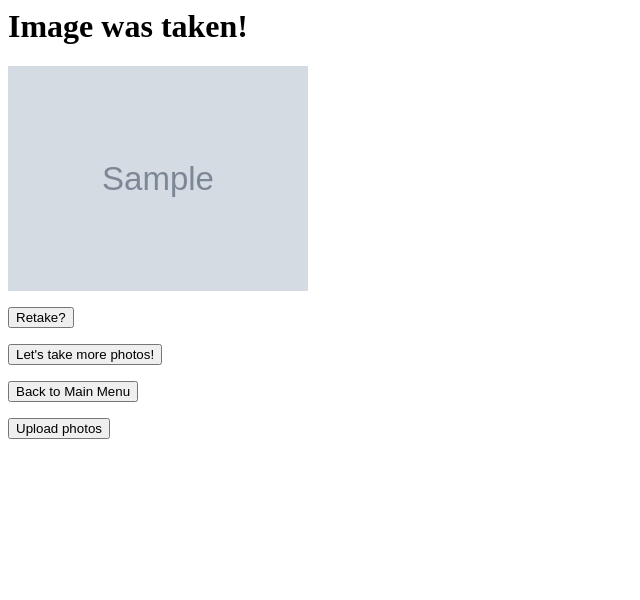
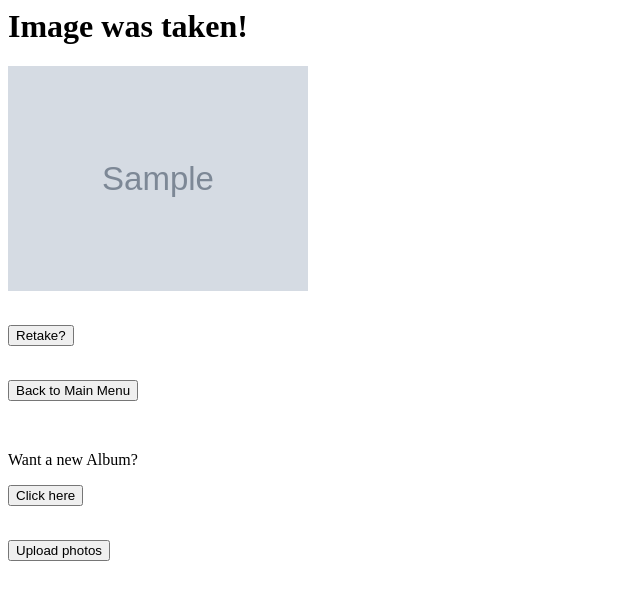
Before and after one commit to geomin76/photobooth, a Flask app: template templates/index.html in a window 1280 px wide. Shown: the top 600 px of the page, without its empty margins (0-640 px from the left). Run offline with Flask 2, Linux system fonts and the light colour scheme; the template is opened without the code that fills it: most values are stand-ins (such as "Sample title", 1, 10 or a date in 2020); grey boxes marked "Sample" are stand-in pictures.

Commit message:
notes and button changes

```diff
--- a/main.py
+++ b/main.py
@@ -56,6 +56,8 @@ def upload():
     uploadHelper(session['tokens'].get('access_token'), session['username'])
     return render_template("uploaded.html")
 
+# new user code here (delete pickle and redirect to "/")
+
 
 if __name__ == '__main__':
     app.run(host='localhost', port=5000, debug=True)
--- a/templates/index.html
+++ b/templates/index.html
@@ -7,15 +7,20 @@
         <form action="/upload" method="POST">
 
         </form>
+        <br>
         <form action="/takePhoto">
             <button type="submit">Retake?</button>
         </form>
+        <br>
         <form action="/prePhotoWithAlbum">
-            <button type="submit">Let's take more photos!</button>
-        </form>
-        <form action="/">
             <button type="submit">Back to Main Menu</button>
         </form>
+        <br>
+        <form action="/">
+            <p>Want a new Album?</p>
+            <button type="submit">Click here</button>
+        </form>
+        <br>
         <form action="/upload">
             <button type="submit">Upload photos</button>
         </form>
```
